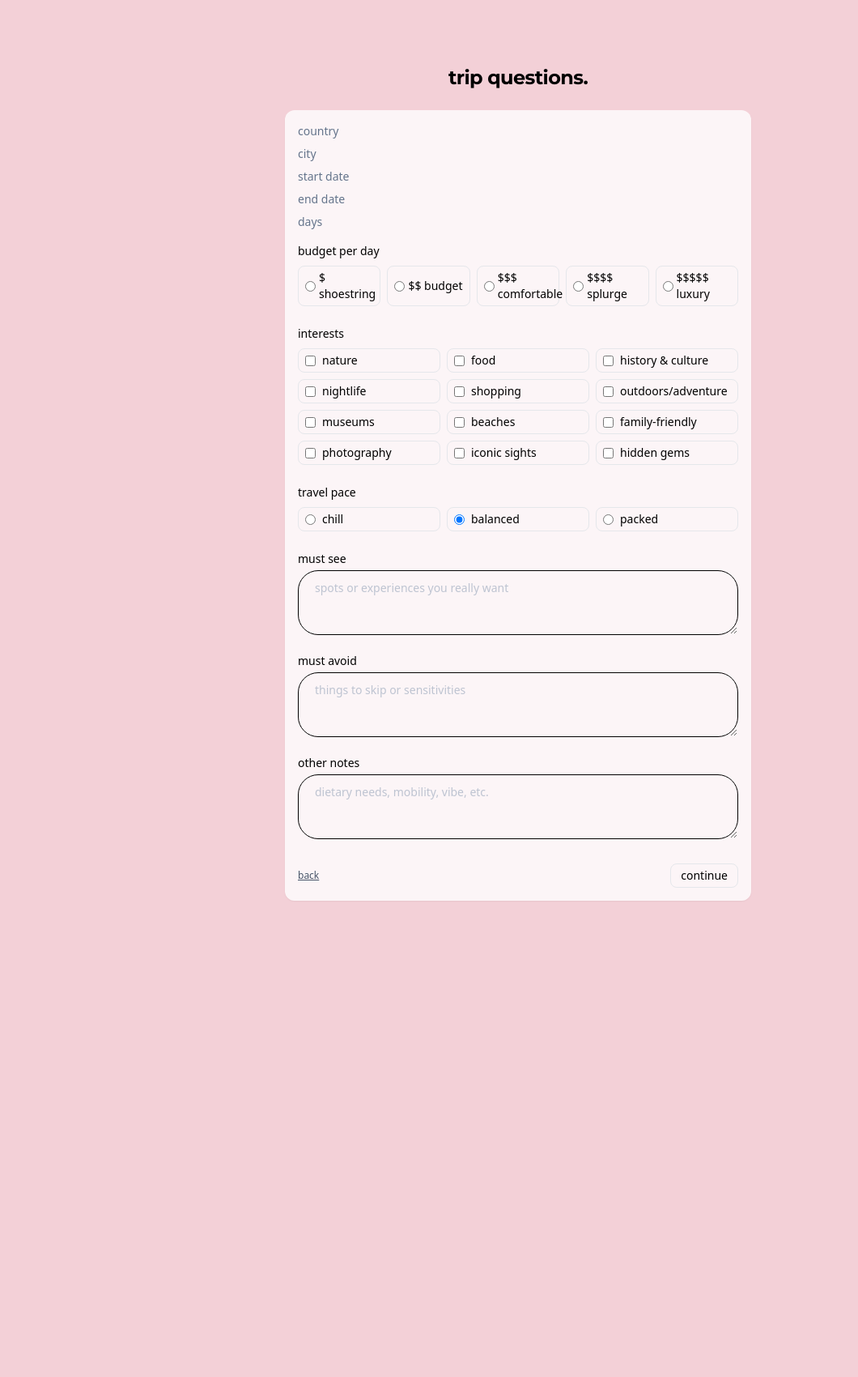
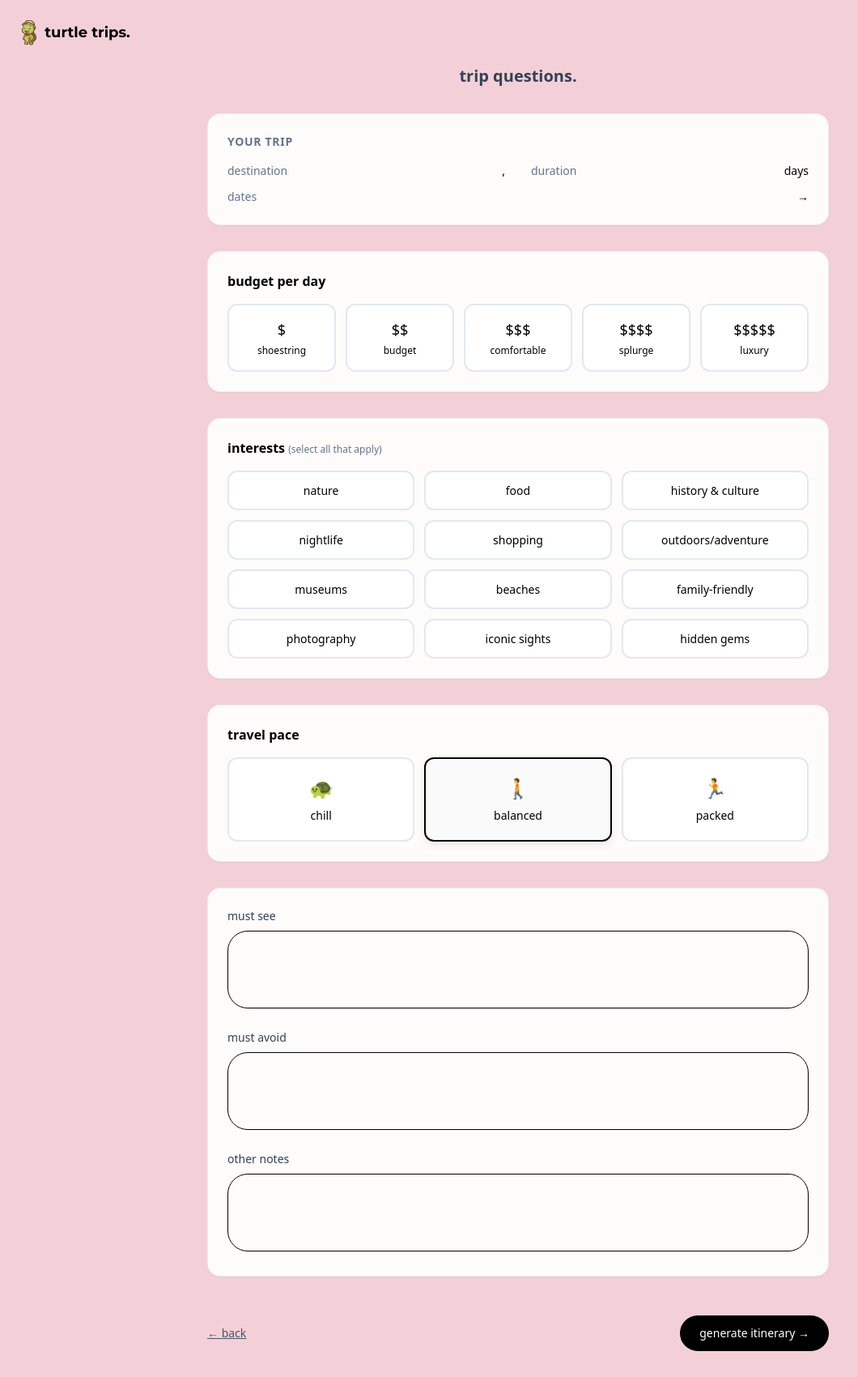
Before and after one commit to ltanafranca1004/AI-Travel-Planner, a Flask app: page /review in a window 1280 px wide. Shown: the whole page at 81% size, without its empty margins (0-1060 px from the left). Before the commit the page ends 1112 px from the top, so only its background shows below. Run offline with Flask 3, Linux system fonts and the light colour scheme; some libraries are stand-ins or nearby versions.

Commit message:
edit review page

```diff
--- a/app/templates/review.html
+++ b/app/templates/review.html
@@ -1,122 +1,188 @@
 {% extends "base.html" %}
 {% block content %}
-<section class="pt-8 sm:pt-12">
-  <h1 class="text-2xl font-extrabold text-center tracking-tight title-lower-serif mb-6">
-    trip questions.
-  </h1>
-
-  <div class="bg-white/80 rounded-xl p-4 shadow-sm max-w-xl mx-auto space-y-4">
-    <div class="grid grid-cols-2 gap-y-2 text-sm">
-      <div class="text-slate-500">country</div><div>{{ data.get('country','') }}</div>
-      <div class="text-slate-500">city</div><div>{{ data.get('city','') }}</div>
-      <div class="text-slate-500">start date</div><div>{{ data.get('start_date','') }}</div>
-      <div class="text-slate-500">end date</div><div>{{ data.get('end_date','') }}</div>
-      <div class="text-slate-500">days</div><div>{{ data.get('days','') }}</div>
+<!-- Logo in top left corner -->
+<div class="absolute top-6 left-6">
+  <a href="{{ url_for('main.home') }}" class="flex items-center gap-2 hover:opacity-80 transition-opacity">
+    <img
+      src="{{ url_for('static', filename='img/turt1-removebg-preview.svg') }}"
+      alt="Turtle Trips logo"
+      class="h-8"
+    />
+    <span class="text-lg font-extrabold title-lower-serif">turtle trips.</span>
+  </a>
 </div>
 
-    <form id="q-form" method="post" action="{{ url_for('main.generate') }}" class="space-y-6">
-      <!-- budget per day -->
-      <div>
-        <label class="block text-sm font-medium mb-2">budget per day</label>
-        <div class="grid grid-cols-5 gap-2 text-sm">
-          <label class="border rounded-lg px-2 py-1 flex items-center gap-1 cursor-pointer">
+<section class="pt-8 sm:pt-12 max-w-3xl mx-auto">
+  <h2 class="text-xl font-semibold text-center mb-8 text-slate-700">
+    trip questions.
+  </h2>
+
+  {# Trip Summary Card #}
+  <div class="bg-white/90 backdrop-blur-sm rounded-2xl p-6 shadow-sm border border-black/5 mb-8">
+    <h2 class="text-sm font-semibold uppercase tracking-wider text-slate-500 mb-4">your trip</h2>
+    <div class="grid grid-cols-2 gap-x-8 gap-y-3 text-sm">
+      <div class="flex justify-between">
+        <span class="text-slate-500">destination</span>
+        <span class="font-medium">{{ data.get('city','') }}, {{ data.get('country','') }}</span>
+      </div>
+      <div class="flex justify-between">
+        <span class="text-slate-500">duration</span>
+        <span class="font-medium">{{ data.get('days','') }} days</span>
+      </div>
+      <div class="flex justify-between col-span-2">
+        <span class="text-slate-500">dates</span>
+        <span class="font-medium">{{ data.get('start_date','') }} → {{ data.get('end_date','') }}</span>
+      </div>
+    </div>
+  </div>
+
+  {# Questions Form #}
+  <form id="q-form" method="post" action="{{ url_for('main.generate') }}" class="space-y-8">
+
+    <!-- Budget -->
+    <div class="bg-white/90 backdrop-blur-sm rounded-2xl p-6 shadow-sm border border-black/5">
+      <label class="block text-base font-semibold mb-4">budget per day</label>
+      <div class="grid grid-cols-2 sm:grid-cols-5 gap-3">
+        <label class="budget-option">
           <input type="radio" name="budget_tier" value="$" required>
-            <span>$ shoestring</span>
+          <span class="budget-label">
+            <span class="text-lg">$</span>
+            <span class="text-xs">shoestring</span>
+          </span>
         </label>
-          <label class="border rounded-lg px-2 py-1 flex items-center gap-1 cursor-pointer">
+        <label class="budget-option">
           <input type="radio" name="budget_tier" value="$$">
-            <span>$$ budget</span>
+          <span class="budget-label">
+            <span class="text-lg">$$</span>
+            <span class="text-xs">budget</span>
+          </span>
         </label>
-          <label class="border rounded-lg px-2 py-1 flex items-center gap-1 cursor-pointer">
+        <label class="budget-option">
           <input type="radio" name="budget_tier" value="$$$">
-            <span>$$$ comfortable</span>
+          <span class="budget-label">
+            <span class="text-lg">$$$</span>
+            <span class="text-xs">comfortable</span>
+          </span>
         </label>
-          <label class="border rounded-lg px-2 py-1 flex items-center gap-1 cursor-pointer">
+        <label class="budget-option">
           <input type="radio" name="budget_tier" value="$$$$">
-            <span>$$$$ splurge</span>
+          <span class="budget-label">
+            <span class="text-lg">$$$$</span>
+            <span class="text-xs">splurge</span>
+          </span>
         </label>
-          <label class="border rounded-lg px-2 py-1 flex items-center gap-1 cursor-pointer">
+        <label class="budget-option">
           <input type="radio" name="budget_tier" value="$$$$$">
-            <span>$$$$$ luxury</span>
+          <span class="budget-label">
+            <span class="text-lg">$$$$$</span>
+            <span class="text-xs">luxury</span>
+          </span>
         </label>
       </div>
     </div>
 
-      <!-- interests -->
-      <div>
-        <label class="block text-sm font-medium mb-2">interests</label>
-        <div class="grid grid-cols-2 sm:grid-cols-3 gap-2 text-sm">
+    <!-- Interests -->
+    <div class="bg-white/90 backdrop-blur-sm rounded-2xl p-6 shadow-sm border border-black/5">
+      <label class="block text-base font-semibold mb-4">interests <span class="text-xs font-normal text-slate-500">(select all that apply)</span></label>
+      <div class="grid grid-cols-2 sm:grid-cols-3 gap-3">
         {% for tag in [
           'nature','food','history & culture','nightlife','shopping',
           'outdoors/adventure','museums','beaches','family-friendly',
           'photography','iconic sights','hidden gems'
         ] %}
-          <label class="border rounded-lg px-2 py-1 flex items-center gap-2 cursor-pointer">
+        <label class="interest-option">
           <input type="checkbox" name="interests" value="{{ tag }}">
-            <span>{{ tag }}</span>
+          <span class="interest-label">{{ tag }}</span>
         </label>
         {% endfor %}
       </div>
     </div>
 
-      <!-- travel pace -->
-      <div>
-        <label class="block text-sm font-medium mb-2">travel pace</label>
-        <div class="grid grid-cols-3 gap-2 text-sm">
-          <label class="border rounded-lg px-2 py-1 flex items-center gap-2 cursor-pointer">
+    <!-- Travel Pace -->
+    <div class="bg-white/90 backdrop-blur-sm rounded-2xl p-6 shadow-sm border border-black/5">
+      <label class="block text-base font-semibold mb-4">travel pace</label>
+      <div class="grid grid-cols-3 gap-3">
+        <label class="pace-option">
           <input type="radio" name="pace" value="chill">
-            <span>chill</span>
+          <span class="pace-label">
+            <span class="text-2xl">🐢</span>
+            <span class="text-sm">chill</span>
+          </span>
         </label>
-          <label class="border rounded-lg px-2 py-1 flex items-center gap-2 cursor-pointer">
+        <label class="pace-option">
           <input type="radio" name="pace" value="balanced" checked>
-            <span>balanced</span>
+          <span class="pace-label">
+            <span class="text-2xl">🚶</span>
+            <span class="text-sm">balanced</span>
+          </span>
         </label>
-          <label class="border rounded-lg px-2 py-1 flex items-center gap-2 cursor-pointer">
+        <label class="pace-option">
           <input type="radio" name="pace" value="packed">
-            <span>packed</span>
+          <span class="pace-label">
+            <span class="text-2xl">🏃</span>
+            <span class="text-sm">packed</span>
+          </span>
         </label>
       </div>
     </div>
 
-      <!-- notes / must see / must avoid -->
-      <div class="grid grid-cols-1 gap-4">
+    <!-- Additional Details -->
+    <div class="bg-white/90 backdrop-blur-sm rounded-2xl p-6 shadow-sm border border-black/5 space-y-5">
       <div>
-          <label class="block text-sm font-medium mb-1">must see</label>
-          <textarea name="must_see" class="search-bar-outline w-full h-20" placeholder="spots or experiences you really want"></textarea>
+        <label class="block text-sm font-medium mb-2 text-slate-700">must see</label>
+        <textarea
+          name="must_see"
+          class="search-bar-outline w-full h-24 resize-none"
+          placeholder="spots or experiences you really want...">
+        </textarea>
       </div>
       <div>
-          <label class="block text-sm font-medium mb-1">must avoid</label>
-          <textarea name="must_avoid" class="search-bar-outline w-full h-20" placeholder="things to skip or sensitivities"></textarea>
+        <label class="block text-sm font-medium mb-2 text-slate-700">must avoid</label>
+        <textarea
+          name="must_avoid"
+          class="search-bar-outline w-full h-24 resize-none"
+          placeholder="things to skip or sensitivities...">
+        </textarea>
       </div>
       <div>
-          <label class="block text-sm font-medium mb-1">other notes</label>
-          <textarea name="notes" class="search-bar-outline w-full h-20" placeholder="dietary needs, mobility, vibe, etc."></textarea>
+        <label class="block text-sm font-medium mb-2 text-slate-700">other notes</label>
+        <textarea
+          name="notes"
+          class="search-bar-outline w-full h-24 resize-none"
+          placeholder="dietary needs, mobility, vibe, etc...">
+        </textarea>
       </div>
     </div>
 
+    <!-- Hidden payload -->
     <input type="hidden" name="payload" id="payload">
 
-      <div class="flex items-center justify-between">
-        <a href="{{ url_for('main.home') }}" class="text-xs text-slate-600 underline">back</a>
-        <button type="submit" class="px-3 py-1 rounded-lg border text-sm hover:bg-emerald-50">continue</button>
+    <!-- Actions -->
+    <div class="flex items-center justify-between pt-4">
+      <a href="{{ url_for('main.home') }}" class="text-sm text-slate-600 hover:text-slate-900 underline transition-colors">← back</a>
+      <button type="submit" class="px-6 py-3 bg-black text-white rounded-full text-sm font-medium hover:bg-slate-800 transition-all transform hover:scale-105">
+        generate itinerary →
+      </button>
     </div>
   </form>
-  </div>
 </section>
 {% endblock %}
 
 {% block scripts %}
 <script>
-  // base trip bits coming in from the calendar redirect (no country_code/destination)
+  // base trip bits coming in from the calendar redirect
   const basePayload = {
     country: "{{ (data.get('country') or '')|e }}",
+    country_code: "{{ (data.get('country_code') or '')|e }}",
     city: "{{ (data.get('city') or '')|e }}",
+    destination: "{{ (data.get('destination') or '')|e }}",
     start_date: "{{ (data.get('start_date') or '')|e }}",
     end_date: "{{ (data.get('end_date') or '')|e }}",
     days: "{{ (data.get('days') or '')|e }}"
   };
 
   document.getElementById('q-form').addEventListener('submit', (e) => {
+    // gather answers
     const fd = new FormData(e.target);
     const interests = [];
     for (const el of e.target.querySelectorAll('input[name="interests"]:checked')) interests.push(el.value);
```
Lines whose indentation alone changed are shown as unchanged.
